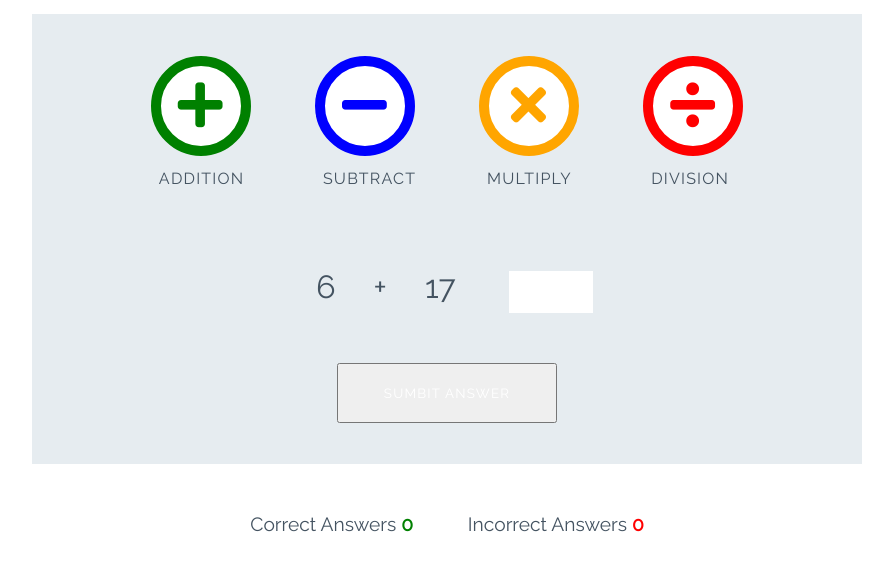
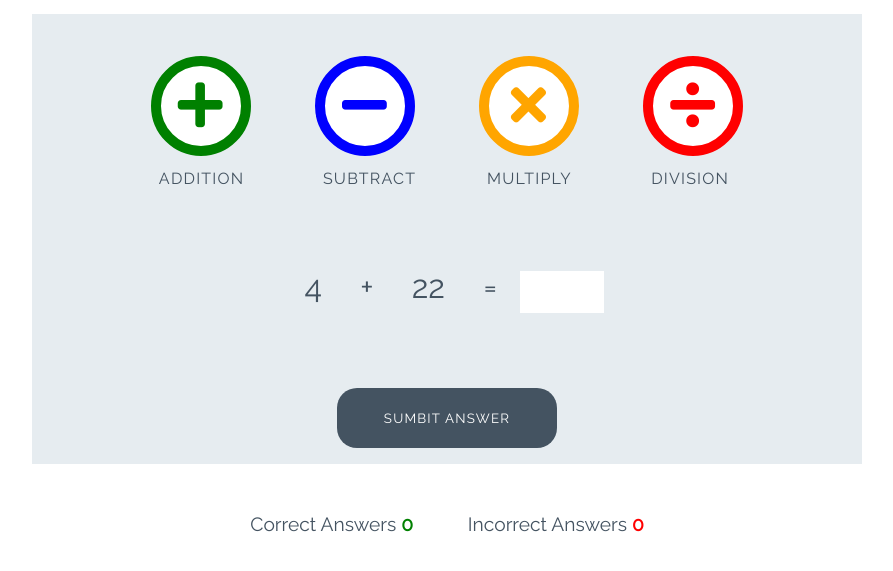
Before and after one commit to sineadezita/love-maths, a plain HTML site: page index.html in a window 1280 px wide. Both pictures are taken after a click on the button "SUMBIT ANSWER". Shown: the part 89-660 px from the top of the page, without its empty margins (193-1086 px from the left). Drawn offline with Linux system fonts and the light colour scheme.

Commit message:
Fix bugs in JS, functions working correctly

```diff
--- a/assets/css/style.css
+++ b/assets/css/style.css
@@ -111,7 +111,7 @@ body {
     transition: all 0.5s;
 }
 
-.btn--big::after {
+.btn--big::after{
     content: attr(data-type);
     font-size: 1rem;
     color: #445361;
--- a/assets/js/script.js
+++ b/assets/js/script.js
@@ -1,22 +1,22 @@
-// Wait fot DOM to finish loading before running the game
-// Get the button elements and add event listener to them
+// Wait for DOM to finish loading before running the game
+// Get the button elements and add event listeners to them
 
 document.addEventListener("DOMContentLoaded", function() {
     let buttons = document.getElementsByTagName("button");
 
     for (let button of buttons) {
-        button.addEventListener("click,", function() {
+        button.addEventListener("click", function() {
             if(this.getAttribute("data-type") === "submit") {
-                alert("You clicked Submit!");
+                checkAnswer();
             } else {
                 let gameType = this.getAttribute("data-type");
                 runGame(gameType);
             }
-        })
+        });
     }
 
     runGame("addition");
-})
+});
 
 /**
  * The main game "loop", called when the script is first loaded
@@ -25,8 +25,8 @@ document.addEventListener("DOMContentLoaded", function() {
 function runGame(gameType) {
 
     // Creates two random numbers between 1 and 25
-    let num1 = Math.floor(Math.random() * 25) +1;
-    let num2 = Math.floor(Math.random() * 25) +1;
+    let num1 = Math.floor(Math.random() * 25) + 1;
+    let num2 = Math.floor(Math.random() * 25) + 1;
 
     if (gameType === "addition") {
         displayAdditionQuestion(num1, num2);
@@ -36,12 +36,41 @@ function runGame(gameType) {
     }
 }
 
+/**
+ * Checks the answer against the first element in
+ * the returned calculateCorrectAnswer array
+ */
 function checkAnswer() {
 
+        let userAnswer = parseInt(document.getElementById("answer-box").value);
+        let calculatedAnswer = calculateCorrectAnswer();
+        let isCorrect = userAnswer === calculatedAnswer[0];
+
+        if (isCorrect) {
+            alert("Hey! You got it right! :D");
+        } else {
+            alert(`Awww.... you answered ${userAnswer}. The correct answer was ${calculatedAnswer[0]}!`)
+        }
+
+        runGame(calculatedAnswer[1]);
 }
 
+/**
+ * Gets the operands (the numbers) and the operator (plus, minus etc)
+ * directly from the dom, and returns the correct answer.
+ */
 function calculateCorrectAnswer() {
 
+    let operand1 = parseInt(document.getElementById('operand1').innerText);
+    let operand2 = parseInt(document.getElementById('operand2').innerText);
+    let operator = document.getElementById("operator").innerText;
+
+    if (operator === "+") {
+        return [operand1 + operand2, "addition"];
+    } else {
+        alert(`Unimplemented operator ${operator}`);
+        throw `Unimplemented operator ${operator}.Aborting!`;
+    }
 }
 
 function incrementScore() {
@@ -53,6 +82,7 @@ function incrementWrongAnswer() {
 }
 
 function displayAdditionQuestion(operand1, operand2) {
+
     document.getElementById(`operand1`).textContent = operand1;
     document.getElementById(`operand2`).textContent = operand2;
     document.getElementById(`operator`).textContent = "+";
--- a/index.html
+++ b/index.html
@@ -34,11 +34,11 @@
             <span id="operand1">0</span>
             <span id="operator">x</span>
             <span id="operand2">0</span>
-            <span></span>
-            <p class="answer-message">Enter Answer</p>
+            <span>=</span>
+            <p class="answer-message">Enter Answer:</p>
             <input id="answer-box" type="number">
         </div>
-        <button data-type="submit" class="btn btn--grey">Sumbit Answer</button>
+        <button data-type="submit" class="btn btn--gray">Sumbit Answer</button>
     </div>
 
     <div class="score-area">
```
